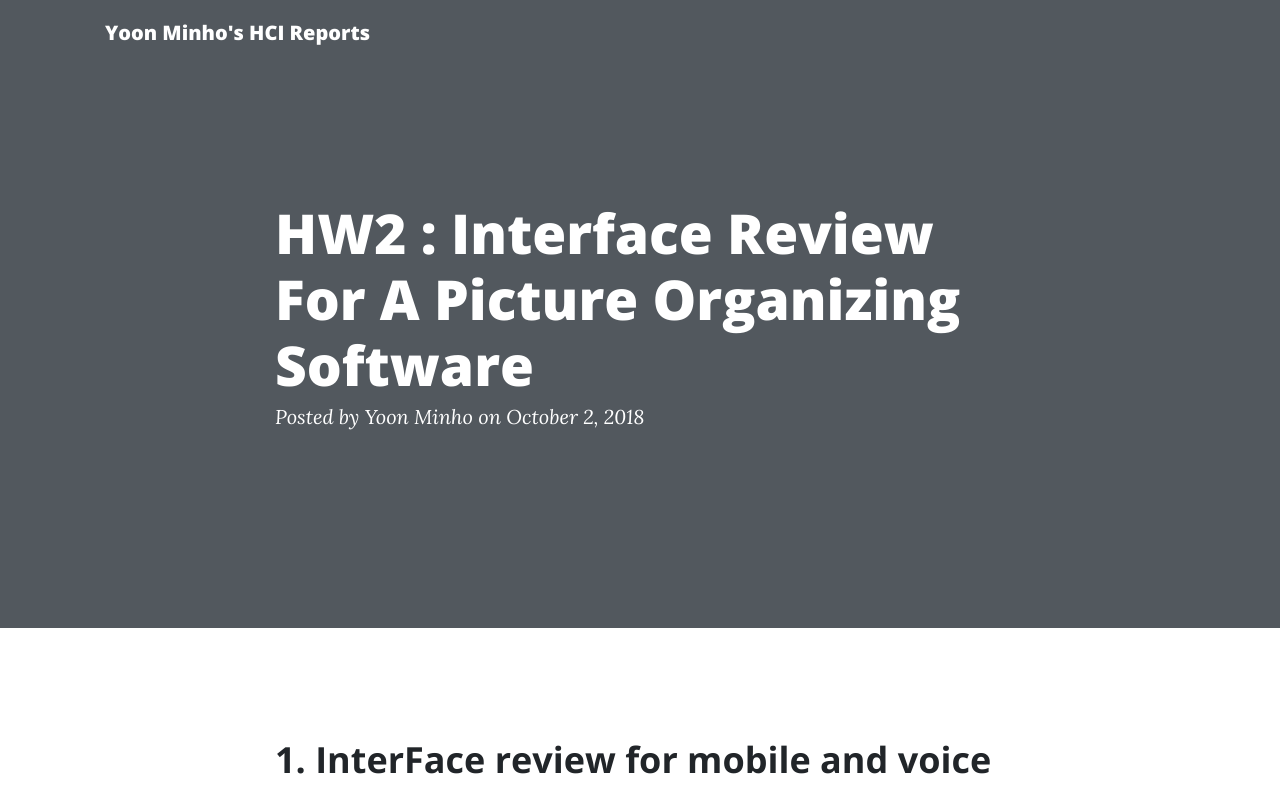
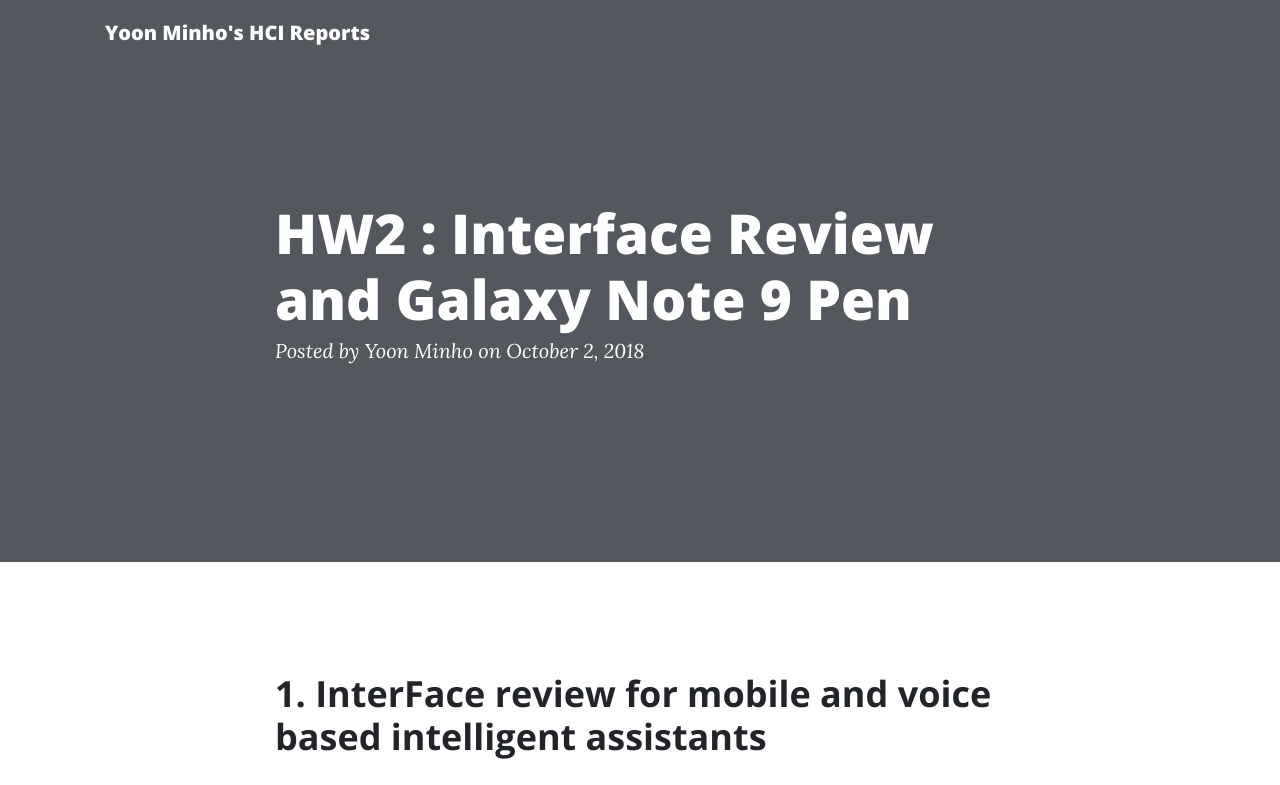
Before and after one commit to Doggyy/Doggyy.github.io, a website: page HW2.html in a window 1280 px wide. Shown: the top 785 px of the page. Drawn offline with nearby package versions, Linux system fonts and the light colour scheme; files that its build step writes are made by us from their sources; a web font is replaced by a local one.

Commit message:
Update HW2.html

```diff
--- a/HW2.html
+++ b/HW2.html
@@ -37,7 +37,7 @@
         <div class="row">
           <div class="col-lg-8 col-md-10 mx-auto">
             <div class="post-heading">
-              <h1>HW2 : Interface Review For A Picture Organizing Software</h1>
+              <h1>HW2 : Interface Review and Galaxy Note 9 Pen</h1>
               <span class="meta">Posted by
                 <a href="#">Yoon Minho</a>
                 on October 2, 2018</span>
```
